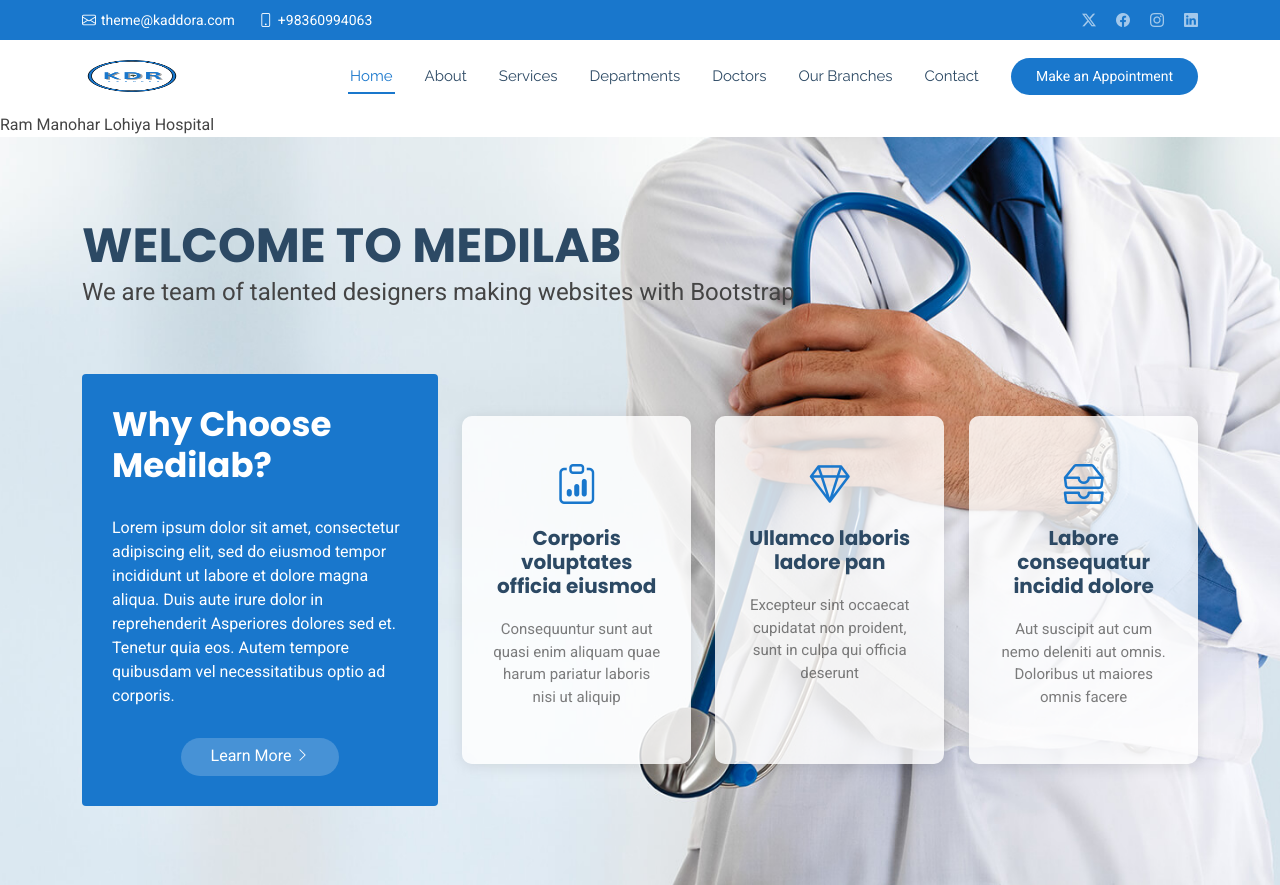
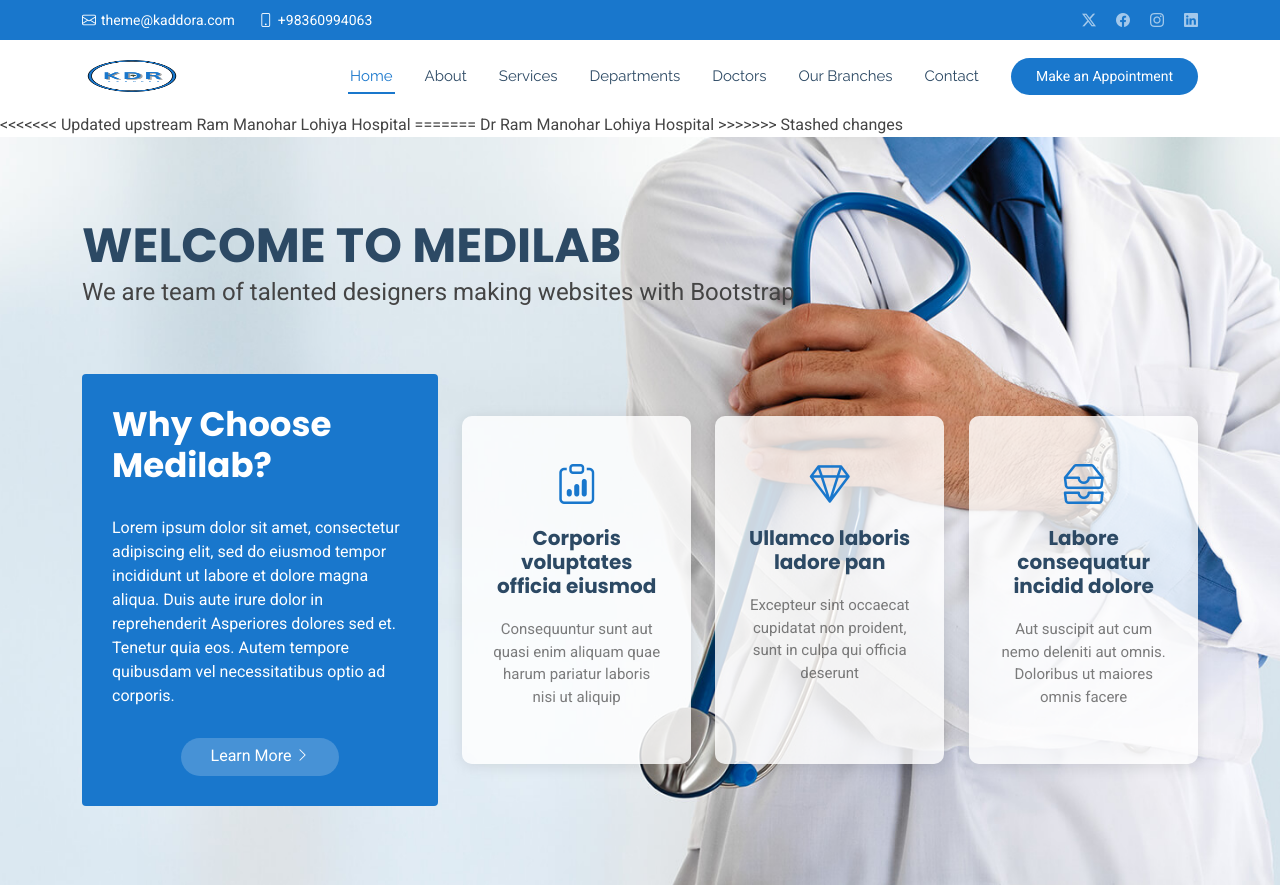
Before and after one commit to Amarmani1234/kaddora_hospital, a PHP site: page /index.php in a window 1280 px wide. Shown: the top 885 px of the page. Run offline with PHP 8.4, Linux system fonts and the light colour scheme.

Commit message:
ween
sdff

```diff
--- a/forms/header.php
+++ b/forms/header.php
@@ -67,5 +67,9 @@
         <a class="cta-btn d-none d-sm-block" href="#appointment">Make an Appointment</a>
       </div>
     </div>
+<<<<<<< Updated upstream
     Ram Manohar Lohiya Hospital
+=======
+    Dr Ram Manohar Lohiya Hospital
+>>>>>>> Stashed changes
   </header>
```
